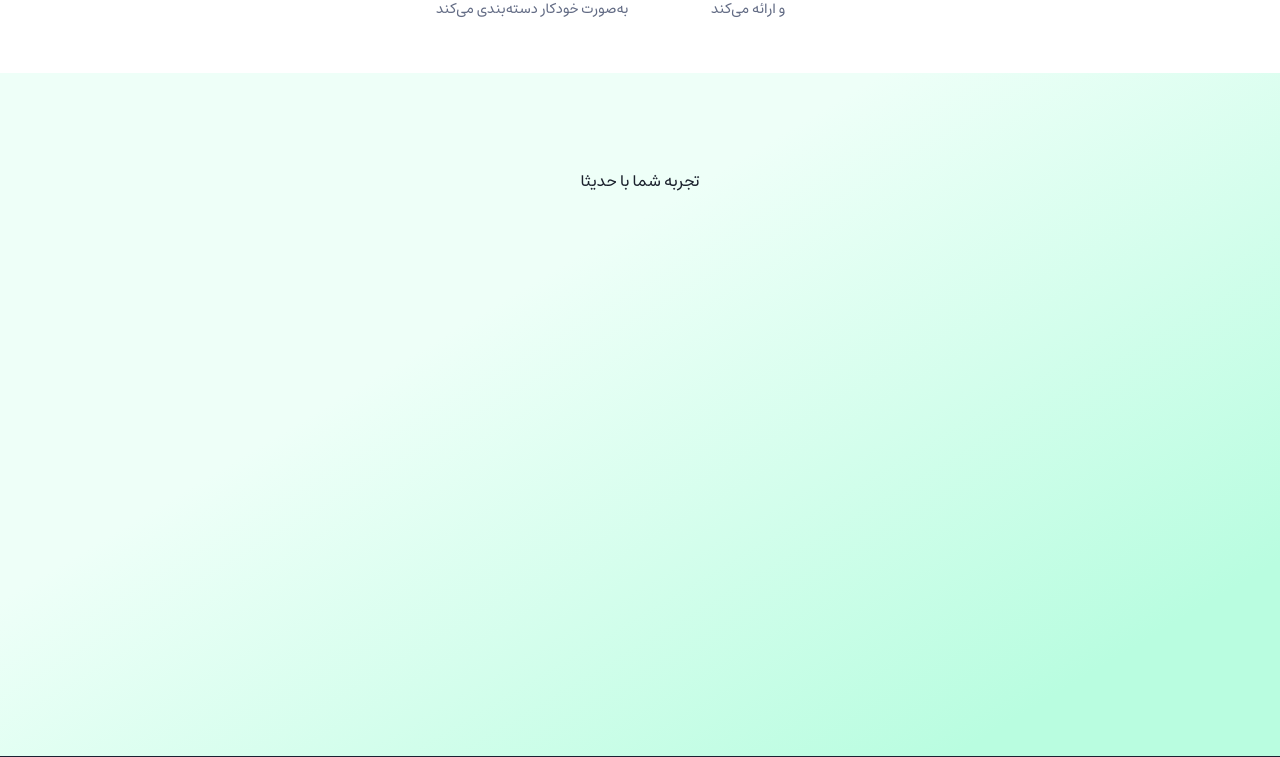
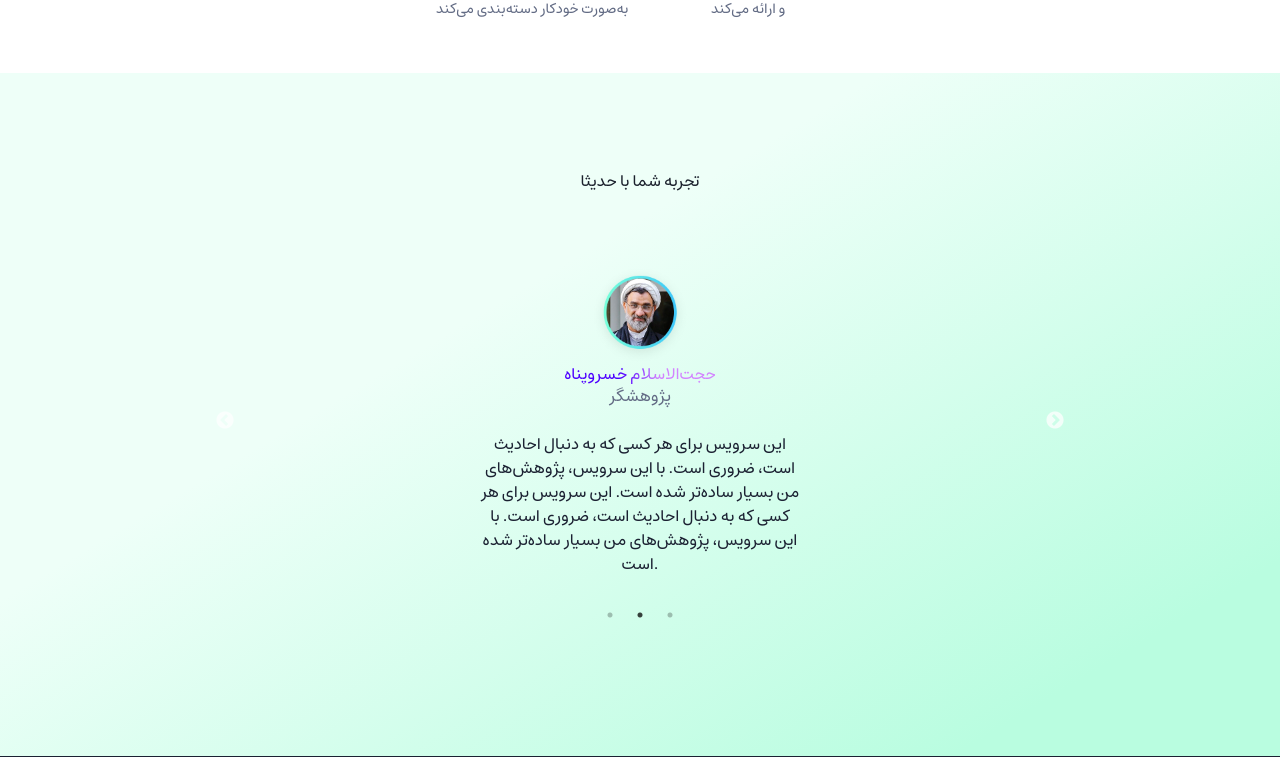
Before and after one commit to mehdinemat/hm_haditha, a React (Vite) app: page / in a window 1280 px wide. Shown: the part 2006-2763 px from the top of the page. Built offline with nearby package versions, Linux system fonts and the light colour scheme.

Commit message:
update : add slider part to home apge

```diff
--- a/package.json
+++ b/package.json
@@ -17,7 +17,9 @@
     "react": "^19.1.0",
     "react-dom": "^19.1.0",
     "react-icons": "^5.5.0",
-    "react-router-dom": "^7.6.1"
+    "react-router-dom": "^7.6.1",
+    "react-slick": "^0.30.3",
+    "slick-carousel": "^1.8.1"
   },
   "devDependencies": {
     "@eslint/js": "^9.25.0",
--- a/src/components/Footer.jsx
+++ b/src/components/Footer.jsx
@@ -1,4 +1,4 @@
-import { Box, Flex, Text, Button, HStack, IconButton } from '@chakra-ui/react'
+import { Box, Flex, Text, Button, HStack, IconButton, VStack, Container } from '@chakra-ui/react'
 import { CiSearch } from "react-icons/ci";
 import { IoBookOutline } from "react-icons/io5";
 import { MdVoiceChat } from "react-icons/md";
@@ -16,10 +16,12 @@ const menuList = [
 
 const Header = () => {
     return (
-        <Box h={'48px'} bgColor={'#1B2132'}>
-            <Text color={'white'} fontWeight={'300'} fontSize={'14px'}>© تمام حقوق اين وب‌سايت نیز برای مؤسسه هوش مصنوعی و تمدن اسلامی (همتا) است.</Text>
-            <Text color={'white'}>طراحی شده توسط استودیو نیوا</Text>
-        </Box>
+        <HStack alignItems={'center'} h={'48px'} bgColor={'#1B2132'} gap={0} w={'100%'} justifyContent={'space-between'}>
+            <Container as={HStack} maxW="container.xl" justifyContent={'space-between'}>
+                <Text color={'white'} fontWeight={'300'} fontSize={'13px'}>© تمام حقوق اين وب‌سايت نیز برای مؤسسه هوش مصنوعی و تمدن اسلامی (همتا) است.</Text>
+                <Text color={'white'} fontWeight={'300'} fontSize={'13px'}>طراحی شده توسط استودیو نیوا</Text>
+            </Container>
+        </HStack>
     )
 }
 
--- a/src/components/Header.jsx
+++ b/src/components/Header.jsx
@@ -1,4 +1,4 @@
-import { Box, Flex, Text, Button, HStack, IconButton } from '@chakra-ui/react'
+import { Box, Flex, Text, Button, HStack, IconButton, Menu, MenuList, MenuDivider, MenuItem, MenuButton } from '@chakra-ui/react'
 import { CiSearch } from "react-icons/ci";
 import { IoBookOutline } from "react-icons/io5";
 import { MdVoiceChat } from "react-icons/md";
@@ -29,7 +29,6 @@ const Header = () => {
       boxShadow="0px 4px 15px 0px #0000001A"
       py={4}
       px={'16px'}
-
       borderRadius="16px"    // optional: rounded corners
     >
       <Flex justify="space-between" align="center" >
@@ -54,7 +53,7 @@ const Header = () => {
                   icon={item?.icon}
                   variant="ghost"
                   fontSize="20px"
-                  _hover={{ bgColor: 'none' , border:'none' }} // prevents its own hover
+                  _hover={{ bgColor: 'none', border: 'none' }} // prevents its own hover
                   _groupHover={{ color: 'white' }} // this makes it white when HStack is hovered
                   color="inherit"
 
@@ -69,7 +68,17 @@ const Header = () => {
           }
         </Flex>
         <HStack>
-          <IconButton icon={<AiOutlineMenu />} variant={'ghost'} />
+          <Menu>
+            <IconButton as={MenuButton} icon={<AiOutlineMenu />} variant={'ghost'} />
+
+            <MenuList>
+              <MenuItem onClick={() => alert("Profile clicked")}>Profile</MenuItem>
+              <MenuItem>Settings</MenuItem>
+              <MenuItem>Billing</MenuItem>
+              <MenuDivider />
+              <MenuItem color="red.500">Log out</MenuItem>
+            </MenuList>
+          </Menu>
           <IconButton icon={<IoBookmarksOutline />} variant={'ghost'} />
         </HStack>
       </Flex>
--- a/src/components/Home/Exprience.jsx
+++ b/src/components/Home/Exprience.jsx
@@ -1,13 +1,83 @@
-import { Box, Center, Grid, GridItem, HStack, Image, Text, VStack } from "@chakra-ui/react"
+import { Box, Center, Flex, Grid, GridItem, Heading, HStack, Image, Text, useColorModeValue, VStack } from "@chakra-ui/react"
 import { MdKeyboardArrowDown } from "react-icons/md";
+import "slick-carousel/slick/slick.css";
+import "slick-carousel/slick/slick-theme.css";
+import Slider from "react-slick";
+
+const images = [
+    {
+        url: "/image.png",
+        title: "حجت‌الاسلام خسروپناه",
+        subTitle: "پژوهشگر",
+        caption: "این سرویس برای هر کسی که به دنبال احادیث است، ضروری است. با این سرویس، پژوهش‌های من بسیار ساده‌تر شده است. این سرویس برای هر کسی که به دنبال احادیث است، ضروری است. با این سرویس، پژوهش‌های من بسیار ساده‌تر شده است.",
+    },
+    {
+        url: "/image.png",
+        title: "حجت‌الاسلام خسروپناه",
+        subTitle: "پژوهشگر",
+        caption: "این سرویس برای هر کسی که به دنبال احادیث است، ضروری است. با این سرویس، پژوهش‌های من بسیار ساده‌تر شده است. این سرویس برای هر کسی که به دنبال احادیث است، ضروری است. با این سرویس، پژوهش‌های من بسیار ساده‌تر شده است.",
+    },
+    {
+        url: "/image.png",
+        title: "حجت‌الاسلام خسروپناه",
+        subTitle: "پژوهشگر",
+        caption: "این سرویس برای هر کسی که به دنبال احادیث است، ضروری است. با این سرویس، پژوهش‌های من بسیار ساده‌تر شده است. این سرویس برای هر کسی که به دنبال احادیث است، ضروری است. با این سرویس، پژوهش‌های من بسیار ساده‌تر شده است.",
+    },
+];
+
+const settings = {
+    dots: true,
+    infinite: true,
+    speed: 500,
+    slidesToShow: 1,
+    slidesToScroll: 1,
+    arrows: true,
+    autoplay: true,
+    autoplaySpeed: 3000,
+};
 
 
 const Exprience = () => {
+
+    const bg = useColorModeValue("gray.50", "gray.800");
+
+
     return (
         <VStack alignItems={'center'} mt={'120px'} w={'100%'} height={'683px'} sx={{
             background: 'linear-gradient(329.16deg, #B9FDE0 13.45%, #EEFFF8 63.57%)',
         }} pt={'96px'}>
             <Text>تجربه شما با حدیثا</Text>
+            <Box maxW="800px" mx="auto" mt={10}>
+                <Slider {...settings}>
+                    {images.map((item, index) => (
+                        <Box key={index} display="flex !important" justifyContent="center">
+                            <Flex
+                                direction="column"
+                                align="center"
+                                justify="center"
+                                textAlign="center"
+                                p={6}
+                            >
+                                <Image
+                                    src={item.url}
+                                    alt={item.title}
+                                    borderRadius="full"
+                                    width="100px"
+                                    height="100px"
+                                    objectFit="cover"
+                                />
+                                <Heading fontSize={'16px'} bgGradient="linear(268.92deg, #D284FF 37.62%, #4D00FF 63.24%)"
+                                    bgClip="text"
+                                    fontWeight="400"
+                                    color="transparent">{item.title}</Heading>
+                                <Text color={'#626B84'} fontSize={'16px'} fontWeight={'300'} mb={'24px'}>{item?.subTitle}</Text>
+                                <Text color="#1B2132" width={'320px'} fontWeight={'300'} fontSize={'16px'}>{item.caption}</Text>
+                            </Flex>
+                        </Box>
+                    ))}
+                </Slider>
+            </Box>
+
         </VStack>
     )
 }
```
Also changed, not shown: public/image.png (added), 1 other file (tests, documents, lock files or other folders).
